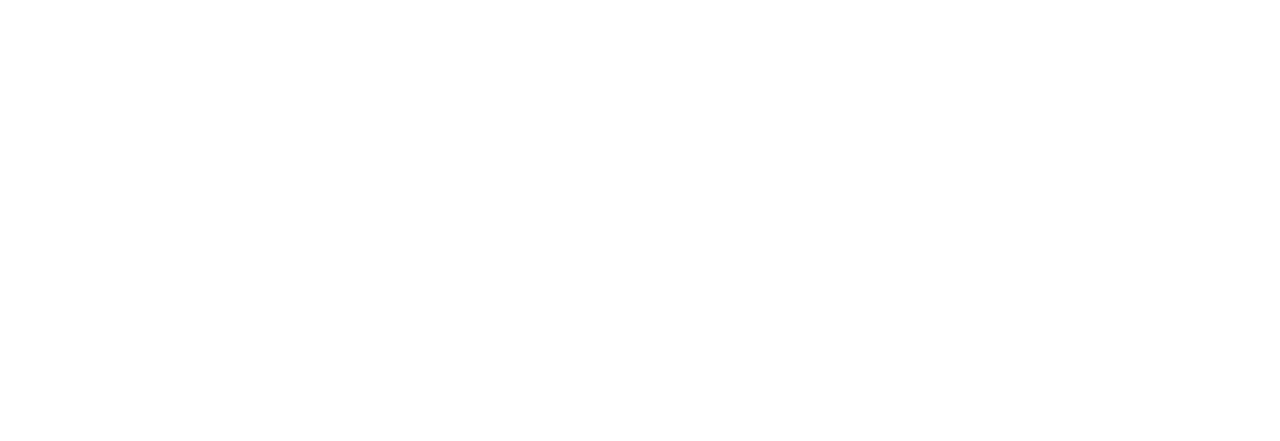
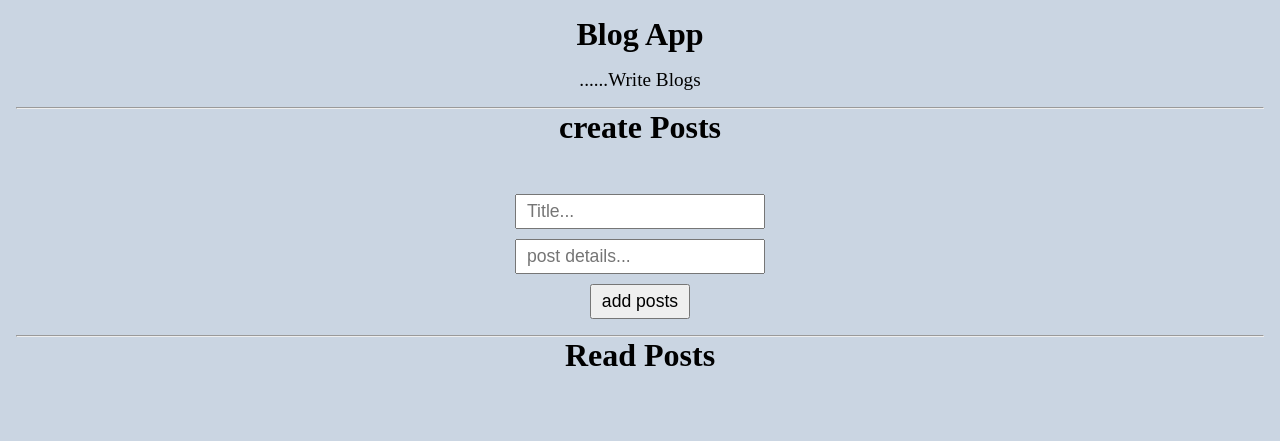
Before and after one commit to aravindont/JavaScript-Blog-App, a plain HTML site: page index.html in a window 1280 px wide. Drawn offline with Linux system fonts and the light colour scheme.

```diff
--- /dev/null
+++ b/index.css
@@ -0,0 +1,67 @@
+* {
+  margin: 0;
+  padding: 0;
+  box-sizing: border-box;
+}
+
+body {
+  background: #cad5e2;
+  padding: 1rem;
+}
+
+.top-supporting-text {
+  font-size: 1.2rem;
+  margin: 1rem;
+}
+
+.read-blogs {
+  padding: 1rem;
+  display: grid;
+  gap: 1rem;
+  grid-template-columns: 1fr 1fr 1fr;
+}
+
+.blog-post-div {
+  display: flex;
+  flex-direction: column;
+  padding: 1rem;
+  gap: 1rem;
+  box-shadow: rgba(14, 30, 37, 0.12) 0px 2px 4px 0px,
+    rgba(14, 30, 37, 0.32) 0px 2px 16px 0px;
+}
+.container {
+  padding: 1rem;
+  margin-top: 2rem;
+}
+
+.create-blogs {
+  display: flex;
+  flex-direction: column;
+  align-items: center;
+  gap: 10px;
+}
+
+.create-blogs input {
+  padding: 5px 10px;
+  font-size: 1.1rem;
+  outline: none;
+}
+
+.create-blogs button {
+  padding: 5px 10px;
+  font-size: 1.1rem;
+  cursor: pointer;
+}
+
+.create-blogs button:hover {
+  background: rgb(174, 153, 194);
+}
+
+.delete-post-btn {
+  width: fit-content;
+  padding: 2px 10px;
+  cursor: pointer;
+}
+.delete-post-btn:hover {
+  background: rgb(174, 153, 194);
+}
--- a/index.html
+++ b/index.html
@@ -4,7 +4,32 @@
     <meta charset="UTF-8" />
     <meta http-equiv="X-UA-Compatible" content="IE=edge" />
     <meta name="viewport" content="width=device-width, initial-scale=1.0" />
+    <link rel="stylesheet" href="./index.css" />
     <title>JavaScript Blog</title>
   </head>
-  <body></body>
+  <body>
+    <h1 align="center">Blog App</h1>
+    <p align="center" class="top-supporting-text">......Write Blogs</p>
+    <hr />
+    <h1 align="center">create Posts</h1>
+    <section class="create-blogs container">
+      <input
+        placeholder="Title..."
+        type="text"
+        name="post-title"
+        class="post-title"
+      />
+      <input
+        placeholder="post details..."
+        type="text"
+        name="post-body"
+        class="post-body"
+      />
+      <button class="uploadBtn">add posts</button>
+    </section>
+    <hr />
+    <h1 align="center">Read Posts <span class="posts-number"></span></h1>
+    <section class="read-blogs container"></section>
+    <script src="./index.js"></script>
+  </body>
 </html>
```
Also changed, not shown: index.js (added).
